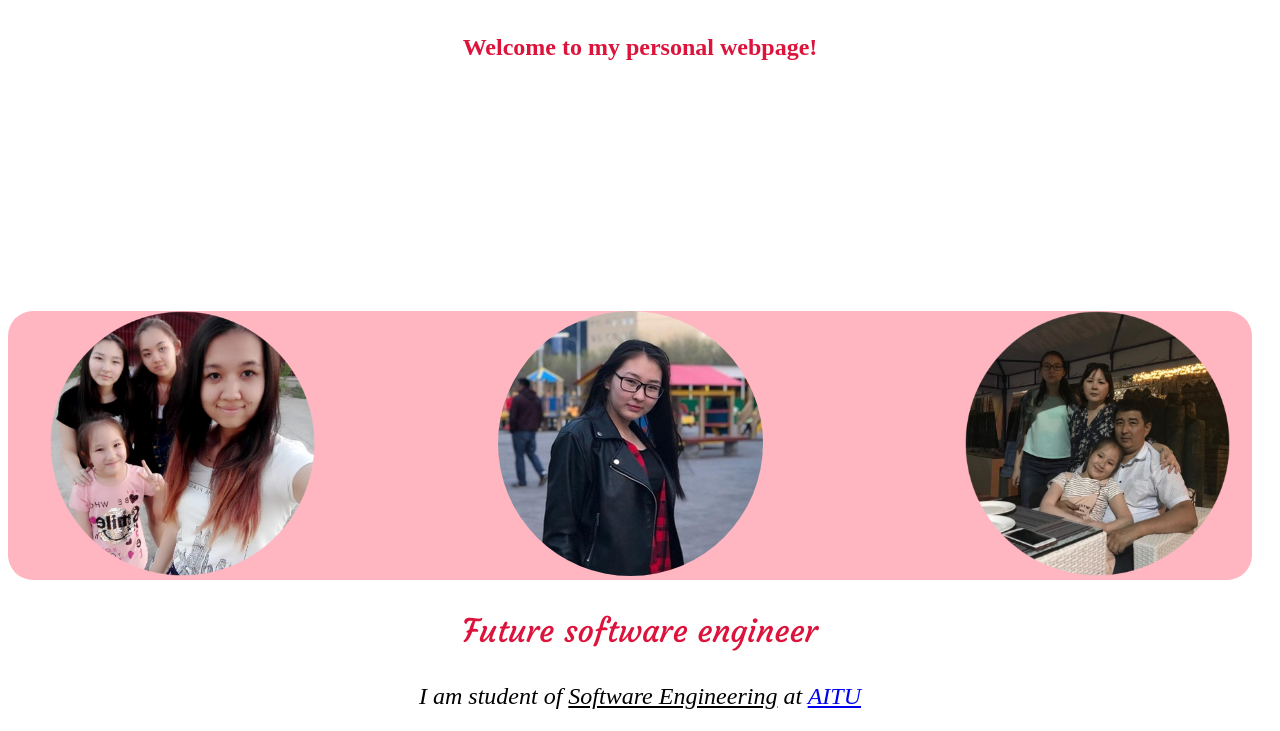
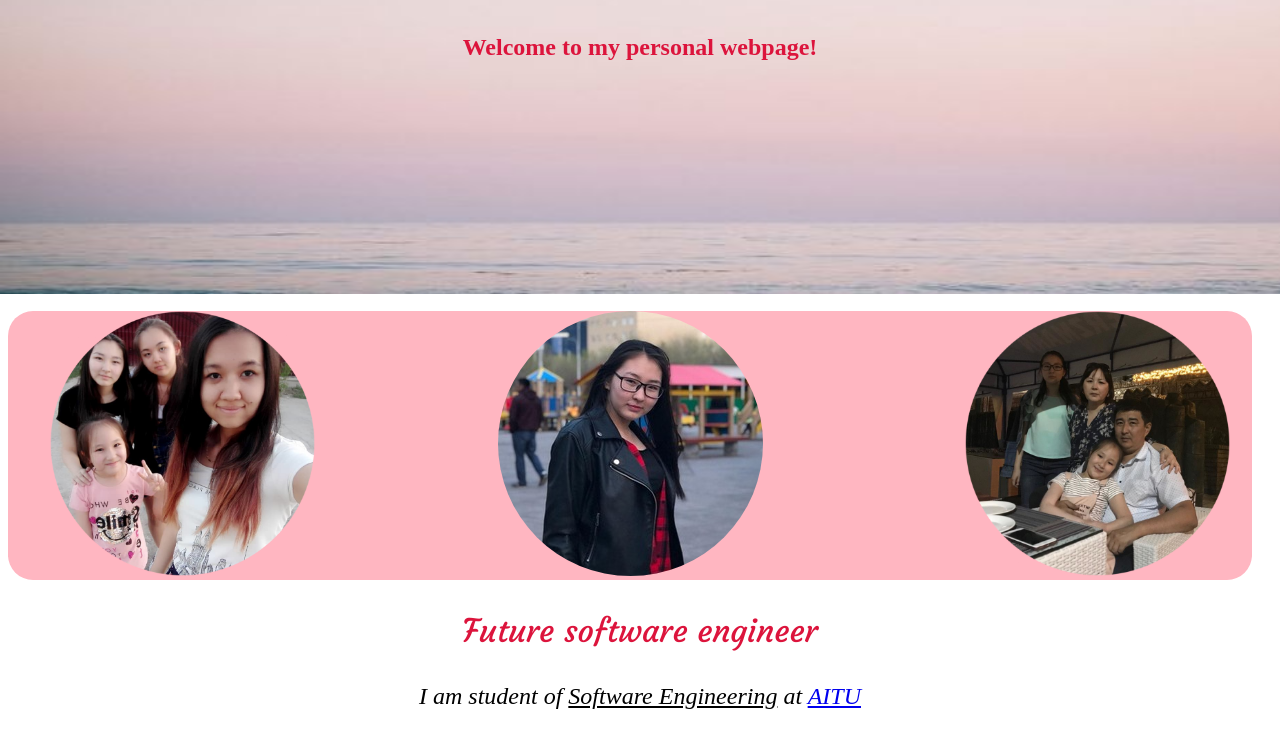
Before and after one commit to TleukabylovaAssylay/Tleukabylovassylay.github.io, a plain HTML site: page index.html in a window 1280 px wide. Shown: the part 206-937 px from the top of the page. Drawn offline with Linux system fonts and the light colour scheme.

Commit message:
Update style.css

```diff
--- a/style.css
+++ b/style.css
@@ -1,5 +1,5 @@
 body{
-background: #c7b39b url(images/beauty.jpg)no-repeat;
+background: #c7b39b url(beauty.jpg)no-repeat;
 background-size: 1500px 500px;
 background-color: white;
 }
```
